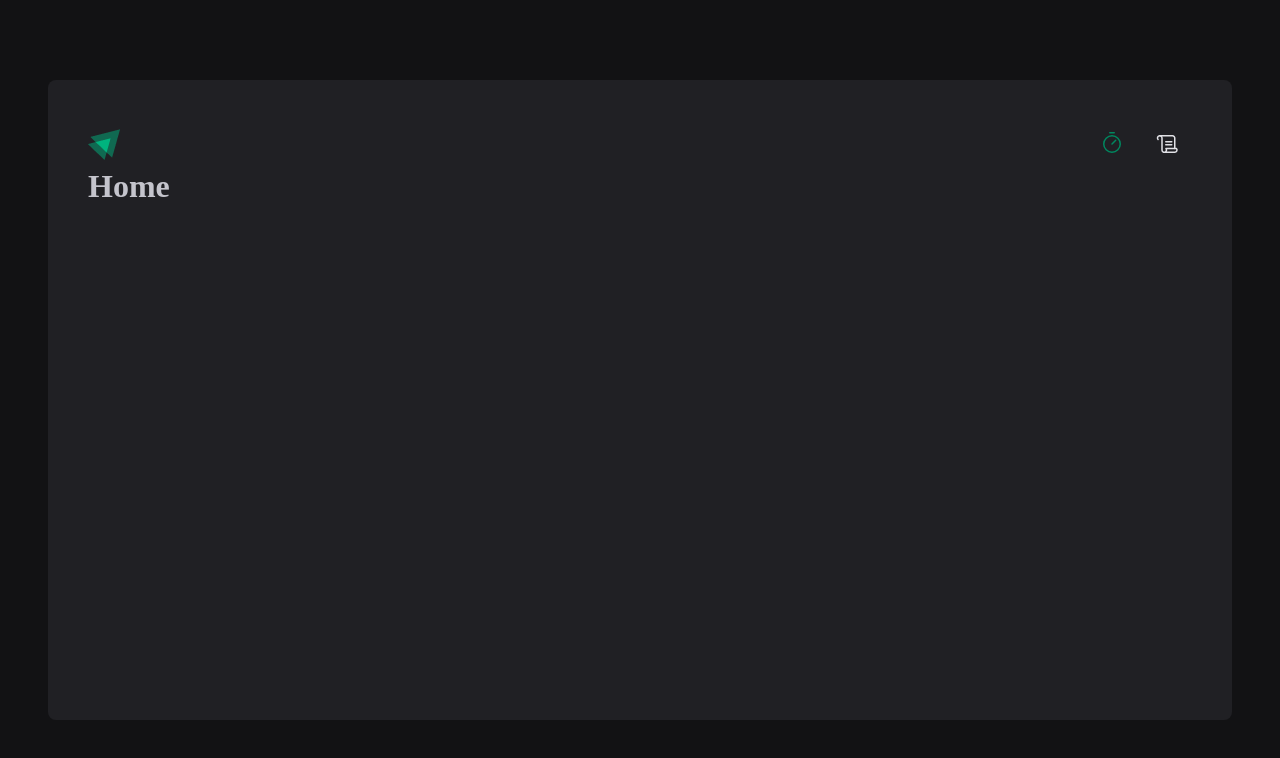
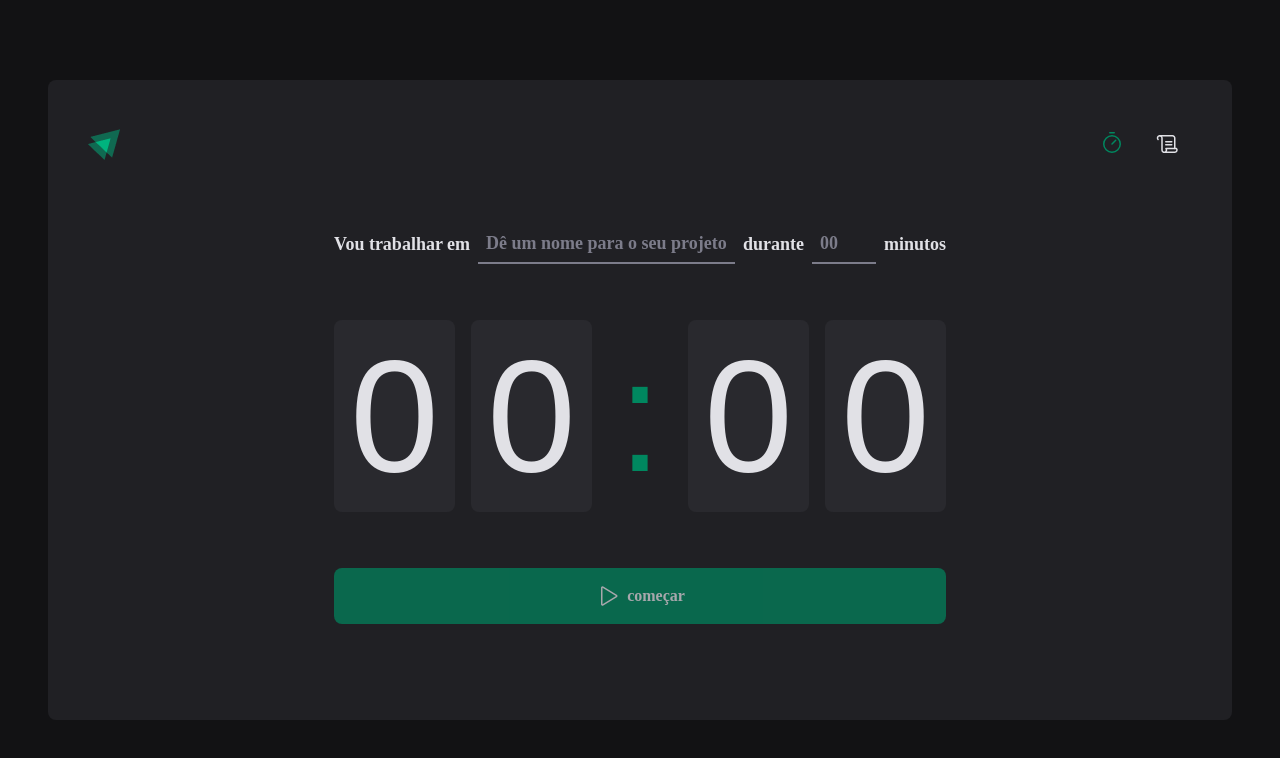
Before and after one commit to NetoResende/01-to-do-list, a React (Vite) app: page / in a window 1280 px wide. Shown: the top 758 px of the page. Built offline with nearby package versions, Linux system fonts and the light colour scheme.

Commit message:
Criando os components e aplicando estilos

```diff
--- a/src/components/Header/styled.ts
+++ b/src/components/Header/styled.ts
@@ -7,7 +7,7 @@
 
  nav {
   display:flex;
-  gap:0.5rem
+  gap:0.5rem;
  }
  a{
   width:3rem;
@@ -15,11 +15,9 @@
   display:flex;
   justify-content:center;
   align-items:center;
-
   color: ${props=>props.theme["gray-100"]};
   border-top: 3px solid transparent;
   border-bottom: 3px solid transparent;
-
   &:hover{
     border-bottom:3px solid ${props=>props.theme["green-500"]};
   }
--- a/src/layout/styles.ts
+++ b/src/layout/styles.ts
@@ -6,7 +6,7 @@
   margin: 5rem auto;
   padding: 2.5rem;
 
-  background-color: ${props =>props.theme["gray-800"]};
+  background: ${props =>props.theme["gray-800"]};
   border-radius: 8px;
 
   display:flex;
--- a/src/pages/Home.tsx
+++ /dev/null
@@ -1,3 +0,0 @@
-export function Home(){
-  return <h1>Home</h1>
-}
--- /dev/null
+++ b/src/pages/Home/index.tsx
@@ -0,0 +1,39 @@
+import { Play } from "phosphor-react";
+import { CountDownContainer, FormContainer, HomeContainer, MinutesAmountInput, Separactor, StartcountDownButton, TasckInput } from "./styles";
+
+export function Home(){
+  return (
+    <HomeContainer>
+      <form action="">
+       <FormContainer>
+            <label htmlFor="tesck">Vou trabalhar em</label>
+            <TasckInput
+                type="text"
+                id="tesck"
+                placeholder="Dê um nome para o seu projeto"/>
+
+            <label htmlFor="minutesAmount">durante</label>
+            <MinutesAmountInput
+                type="number"
+                id="minutesAmount"
+                 placeholder="00"/>
+
+            <span>minutos</span>
+       </FormContainer>
+
+        <CountDownContainer>
+          <span>0</span>
+          <span>0</span>
+          <Separactor>:</Separactor>
+          <span>0</span>
+          <span>0</span>
+        </CountDownContainer>
+
+        <StartcountDownButton disabled type="submit">
+          <Play size={24}/>
+          começar
+        </StartcountDownButton>
+      </form>
+    </HomeContainer>
+  )
+}
--- /dev/null
+++ b/src/pages/Home/styles.ts
@@ -0,0 +1,99 @@
+import styled from "styled-components";
+
+export const HomeContainer = styled.main `
+  flex: 1;
+  display:flex;
+  flex-direction:column;
+  align-items:center;
+  justify-content: center;
+
+   form {
+    display:flex;
+    flex-direction:column;
+    align-items:center;
+    gap:3.5rem;
+   }
+`;
+
+export const FormContainer = styled.div `
+  width:100%;
+  display:flex;
+  align-items:center;
+  justify-content:center;
+  gap:0.5rem;
+  color: ${props=>props.theme["gray-100"]};
+  font-size: 1.125rem;
+  font-weight:bold;
+  flex-wrap:wrap;
+`;
+
+const BaseInputs= styled.input `
+  background: transparent;
+  height:2.5rem;
+  border:0;
+  border-bottom: 2px solid ${props=>props.theme["gray-500"]};
+  font-weight:bold;
+  font-size: 1.125rem;
+  padding:0 0.5rem;
+  color: ${props=>props.theme["gray-100"]};
+
+   &:focus{
+    box-shadow: none;
+    border-color: ${props=>props.theme["green-500"]};
+   }
+  &::placeholder{
+    color: ${props=>props.theme["gray-500"]};
+  }
+`;
+
+export const TasckInput = styled(BaseInputs) `
+  flex:1;
+`;
+
+export const MinutesAmountInput = styled(BaseInputs) `
+  width: 4rem;
+`;
+
+export const CountDownContainer = styled.div `
+  font-family:Arial, Helvetica, sans-serif;
+  font-size: 10rem;
+  line-height:8rem;
+  color: ${props=>props.theme["gray-100"]};
+   display:flex;
+   gap: 1rem;
+   span {
+    background: ${props=>props.theme["gray-700"]};
+    padding: 2rem 1rem;
+    border-radius:8px;
+   }
+`;
+export const Separactor = styled.div `
+  padding: 2rem 0;
+  color: ${props=>props.theme["green-500"]};
+  width: 4rem;
+  overflow:hidden;
+  display:flex;
+  justify-content:center;
+`;
+
+export const StartcountDownButton = styled.button `
+  width: 100%;
+  border:0;
+  padding:1rem;
+  border-radius:8px;
+  display: flex;
+  align-items:center;
+  justify-content:center;
+   gap: 0.5rem;
+   font-weight:bold;
+   cursor:pointer;
+  background: ${props=>props.theme["green-500"]};
+  color: ${props=>props.theme["gray-100"]};
+  &:disabled {
+    opacity: 0.7;
+    cursor: not-allowed;
+  }
+  &:not(:disabled):hover {
+    background: ${props=>props.theme["green-700"]};
+  }
+`;
```
